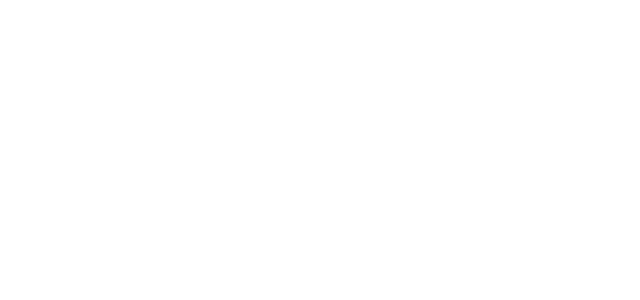
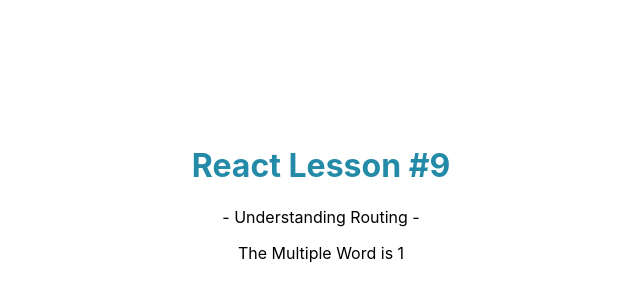
Before and after one commit to AngeloLiwanag/Button_Components, a React (Create React App) app: page /1/1/1 in a window 1280 px wide. Shown: the part 6539-6839 px from the top of the page, without its empty margins (319-959 px from the left). Before the commit the page ends 6664 px from the top, so only its background shows below. Built offline with nearby package versions, Linux system fonts and the light colour scheme.

Commit message:
Using Reach Routing

```diff
--- a/package.json
+++ b/package.json
@@ -3,6 +3,7 @@
   "version": "0.1.0",
   "private": true,
   "dependencies": {
+    "@reach/router": "^1.3.3",
     "@testing-library/jest-dom": "^4.2.4",
     "@testing-library/react": "^9.5.0",
     "@testing-library/user-event": "^7.2.1",
--- a/src/App.js
+++ b/src/App.js
@@ -13,6 +13,7 @@ import TimeDisplay from './components/timedisplay/TimeDisplay';
 import NavBar from './components/navbar/NavBar';
 import Pokemon from './components/pokemon/Pokemon';
 import Axios from './components/axios/Axios';
+import Routing from './components/routing/Routing';
 import './App.css';
 
 function App() {
@@ -56,6 +57,10 @@ function App() {
         <Pokemon/>
         <Axios/>
       </Lesson>
+
+      <Lesson lesson={9} topic={"Routing"}>
+        <Routing/>
+      </Lesson>
     </div>
   );
 }
--- /dev/null
+++ b/src/components/routing/Multiple.js
@@ -0,0 +1,17 @@
+import React from 'react';
+
+const Multiple = ({word, color, backgroundColor}) => {
+    const background ={
+        backgroundColor: backgroundColor
+    }
+    const wordColor = {
+        color: color
+    }
+    return(
+        <div style={background}>
+            <p style={wordColor}>The Multiple Word is {word}</p>
+        </div>
+    )
+}
+
+export default Multiple;
--- /dev/null
+++ b/src/components/routing/Routing.js
@@ -0,0 +1,19 @@
+import React from 'react';
+import { Router } from '@reach/router';
+import Welcome from './Welcome';
+import Value from './Value';
+import Multiple from './Multiple';
+
+const Routing = props => {
+    return(
+        <div>
+            <Router>
+                <Welcome path="/welcome"/>
+                <Value path="/:value"/>
+                <Multiple path="/:word/:color/:backgroundColor"/>
+            </Router>
+        </div>
+    )
+}
+
+export default Routing;
--- /dev/null
+++ b/src/components/routing/Value.js
@@ -0,0 +1,11 @@
+import React from 'react';
+
+const Value = props => {
+    return(
+        <div>
+            {isNaN(props.value) ? <p>The word is {props.value}</p> : <p>The number is {props.value}</p>}
+        </div>
+    )
+}
+
+export default Value;
--- /dev/null
+++ b/src/components/routing/Welcome.js
@@ -0,0 +1,11 @@
+import React from 'react';
+
+const Welcome = ({props}) => {
+    return(
+        <div>
+            Welcome
+        </div>
+    )
+}
+
+export default Welcome;
```
Also changed, not shown: 1 other file (tests, documents, lock files or other folders).
